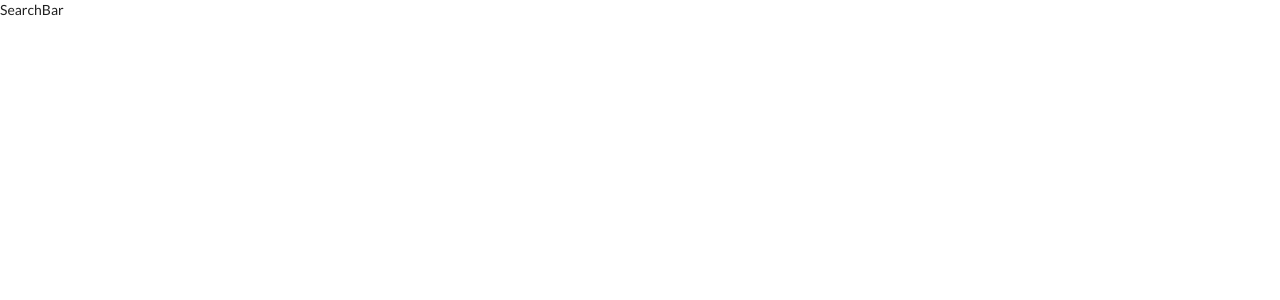
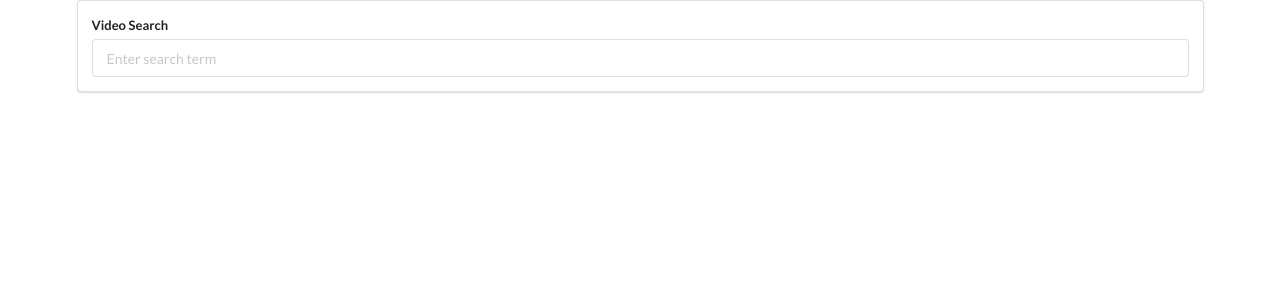
Before and after one commit to locaulker/youtube-videos, a React (Create React App) app: page / in a window 1280 px wide. Shown: the top 300 px of the page. Built offline with nearby package versions, Linux system fonts and the light colour scheme.

Commit message:
L112: created Controlled Input

```diff
--- a/src/components/App.js
+++ b/src/components/App.js
@@ -4,7 +4,7 @@ import { SearchBar } from "./SearchBar"
 class App extends Component {
   render() {
     return (
-      <div>
+      <div className="ui container">
         <SearchBar />
       </div>
     )
--- a/src/components/SearchBar.js
+++ b/src/components/SearchBar.js
@@ -1,8 +1,36 @@
 import React, { Component } from "react"
 
 export class SearchBar extends Component {
+  state = { term: "" }
+
+  onInputChange = event => {
+    this.setState({
+      term: event.target.value,
+    })
+  }
+
+  onFormSubmit = event => {
+    event.preventDefault()
+
+    // Todo: Add callback from parent component
+  }
+
   render() {
-    return <div>SearchBar</div>
+    return (
+      <div className="search-bar ui segment">
+        <form onSubmit={this.onFormSubmit} className="ui form">
+          <div className="field">
+            <label>Video Search</label>
+            <input
+              type="text"
+              placeholder="Enter search term"
+              value={this.state.term}
+              onChange={this.onInputChange}
+            />
+          </div>
+        </form>
+      </div>
+    )
   }
 }
 
```
